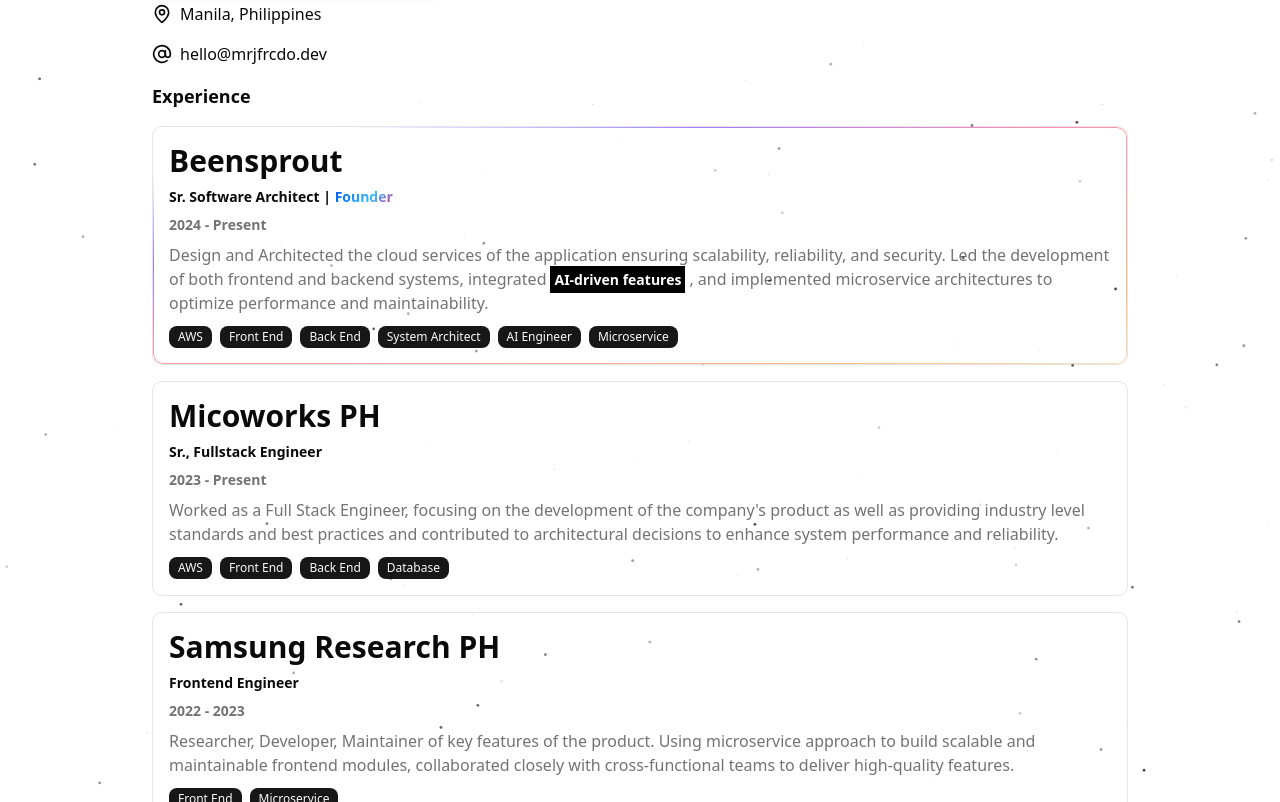
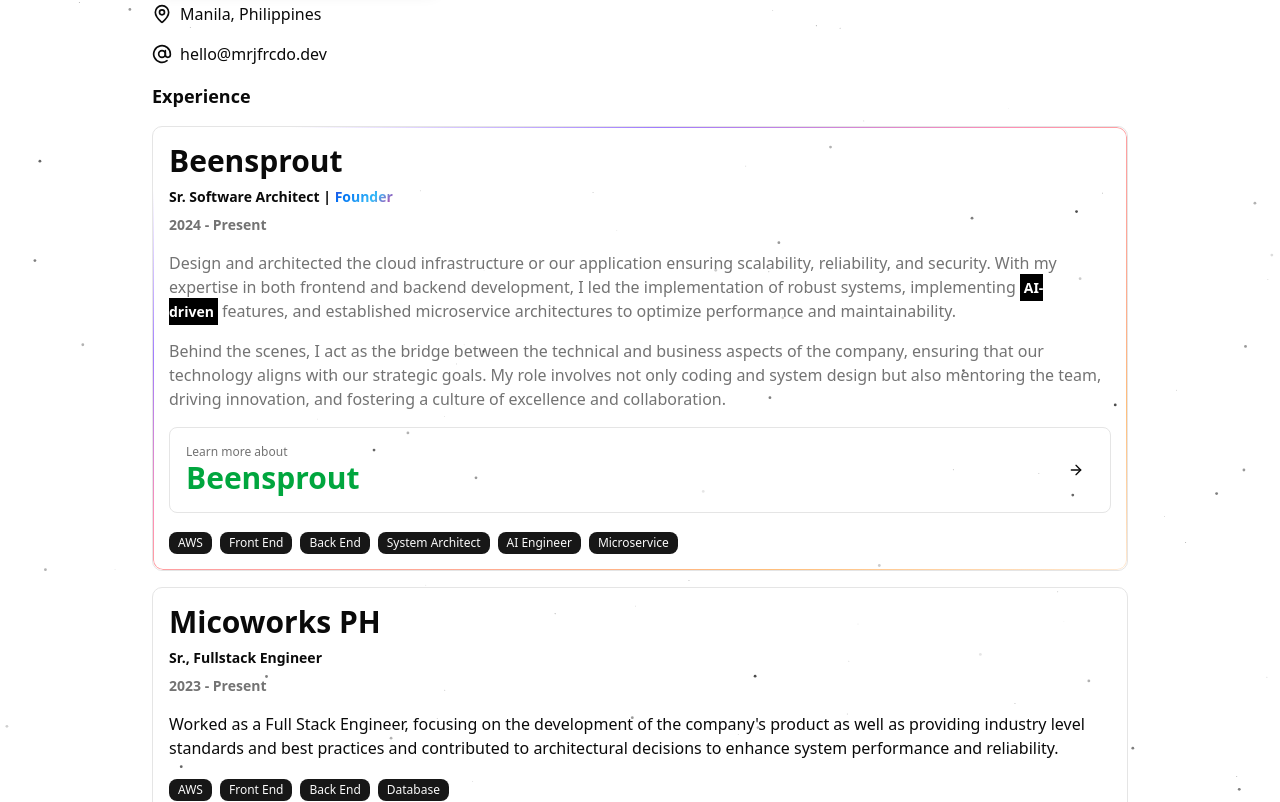
Before and after one commit to marjoforcado/marjoforcado, a Next.js app: page / in a window 1280 px wide. Shown: the part 478-1280 px from the top of the page. Built offline with nearby package versions, Linux system fonts and the light colour scheme.

Commit message:
Update experience

```diff
--- a/app/(pages)/(landing)/page.tsx
+++ b/app/(pages)/(landing)/page.tsx
@@ -4,6 +4,7 @@
 import { Header } from "@/client_only/Header";
 import { AuroraText } from "@/components/magicui/aurora-text";
 import { Button } from "@/shadcn/components/ui/button";
+import { ArrowRightIcon } from "lucide-react";
 
 export default function Page() {
   return (
@@ -29,14 +30,37 @@
           ]}
           shineBorder
         >
-          Design and Architected the cloud services of the application ensuring
-          scalability, reliability, and security. Led the development of both
-          frontend and backend systems, integrated
-          <span className="bg-black text-white p-1 font-semibold mx-1 text-sm">
-            AI-driven features
-          </span>
-          , and implemented microservice architectures to optimize performance
-          and maintainability.
+          <div className="space-y-4">
+            <p className="text-muted-foreground">
+              Design and architected the cloud infrastructure or our application
+              ensuring scalability, reliability, and security. With my expertise
+              in both frontend and backend development, I led the implementation
+              of robust systems, implementing
+              <span className="bg-black text-white p-1 font-semibold mx-1 text-sm">
+                AI-driven
+              </span>
+              features, and established microservice architectures to optimize
+              performance and maintainability.
+            </p>
+            <p className="text-muted-foreground">
+              Behind the scenes, I act as the bridge between the technical and
+              business aspects of the company, ensuring that our technology
+              aligns with our strategic goals. My role involves not only coding
+              and system design but also mentoring the team, driving innovation,
+              and fostering a culture of excellence and collaboration.
+            </p>
+            <div className="border rounded-md p-4 flex items-center justify-between">
+              <div className="leading-0">
+                <p className="text-xs text-muted-foreground">
+                  Learn more about
+                </p>
+                <p className="font-bold text-green-600 text-3xl">Beensprout</p>
+              </div>
+              <Button variant="ghost" size="icon">
+                <ArrowRightIcon />
+              </Button>
+            </div>
+          </div>
         </ExperienceCard>
         <ExperienceCard
           role="Sr., Fullstack Engineer"
--- a/app/components/ExperienceCard/ExperienceCard.tsx
+++ b/app/components/ExperienceCard/ExperienceCard.tsx
@@ -41,7 +41,7 @@
       <p className="font-bold text-3xl">{companyName}</p>
       <p className="font-bold text-sm">{role}</p>
       <p className="font-semibold text-sm text-muted-foreground">{duration}</p>
-      <p className="text-muted-foreground">{children}</p>
+      <div className="my-4">{children}</div>
       <div className="space-x-2">{renderSkills()}</div>
     </div>
   );
```
